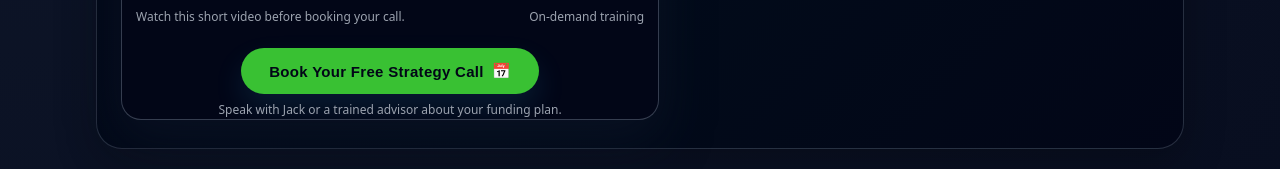
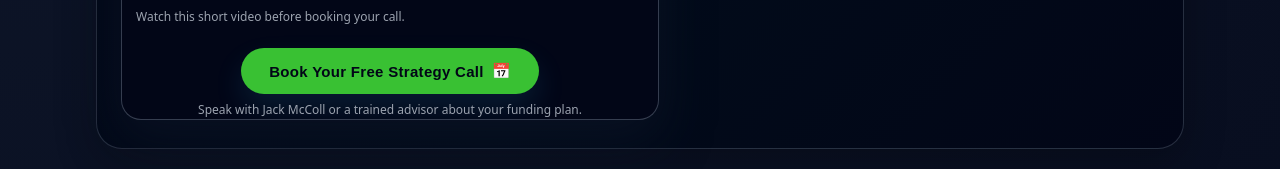
Before and after one commit to rickfieldtlbrands/creditstack_v1, a plain HTML site: page index.html in a window 1280 px wide. Shown: the part 623-792 px from the top of the page. Drawn offline with Linux system fonts and the light colour scheme.

Commit message:
Update index.html

```diff
--- a/index.html
+++ b/index.html
@@ -56,7 +56,7 @@
         <span class="wrap">
           <span>Watch this short video before booking your call.</span>
         </span>
-        <span>On-demand training</span>
+
       </div>
 
       <div style="margin-top:10px; text-align:center;">
@@ -64,7 +64,7 @@
           Book Your Free Strategy Call <span class="icon">📅</span>
         </button>
         <div class="cs-btn-note">
-          Speak with Jack or a trained advisor about your funding plan.
+          Speak with Jack McColl or a trained advisor about your funding plan.
         </div>
       </div>
     </div>
```
